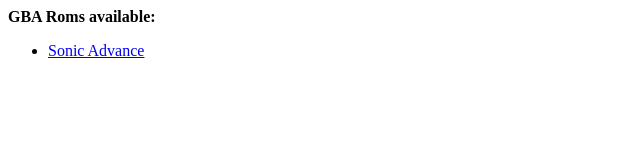
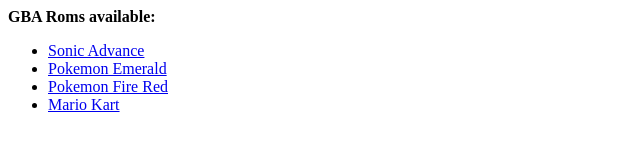
Before and after one commit to fredrb/gba, a website: page index.html in a window 1280 px wide. Shown: the whole page, without its empty margins (0-640 px from the left). Drawn offline with Linux system fonts and the light colour scheme.

Commit message:
New games

```diff
--- a/index.html
+++ b/index.html
@@ -8,6 +8,20 @@
         <b>GBA Roms available:</b>
         <ul>
             <li><a href="./launcher.html#sonic_advance">Sonic Advance</a></li>
+            <li><a href="./launcher.html#pokemon_emerald">Pokemon Emerald</a></li>
+            <li><a href="./launcher.html#pokemon_firered">Pokemon Fire Red</a></li>
+            <li><a href="./launcher.html#mario_kart">Mario Kart</a></li>
         </ul>
+
+        <script>
+            (function(i,s,o,g,r,a,m){i['GoogleAnalyticsObject']=r;i[r]=i[r]||function(){
+                        (i[r].q=i[r].q||[]).push(arguments)},i[r].l=1*new Date();a=s.createElement(o),
+                    m=s.getElementsByTagName(o)[0];a.async=1;a.src=g;m.parentNode.insertBefore(a,m)
+            })(window,document,'script','//www.google-analytics.com/analytics.js','ga');
+
+            ga('create', 'UA-63082122-2', 'auto');
+            ga('send', 'pageview');
+
+        </script>
     </body>
 </html>
--- a/user_scripts/IodineGBACoreGlueCode.js
+++ b/user_scripts/IodineGBACoreGlueCode.js
@@ -16,7 +16,10 @@
  *
  */
 var games = {
-    "sonic_advance":"Sonic Advance"
+    "sonic_advance":"Sonic Advance",
+    "pokemon_emerald" : "Pokemon Emerald",
+    "pokemon_firered" : "Pokemon Fire Red",
+    "mario_kart" : "Mario Kart"
 };
 
 var Iodine = null;
```
